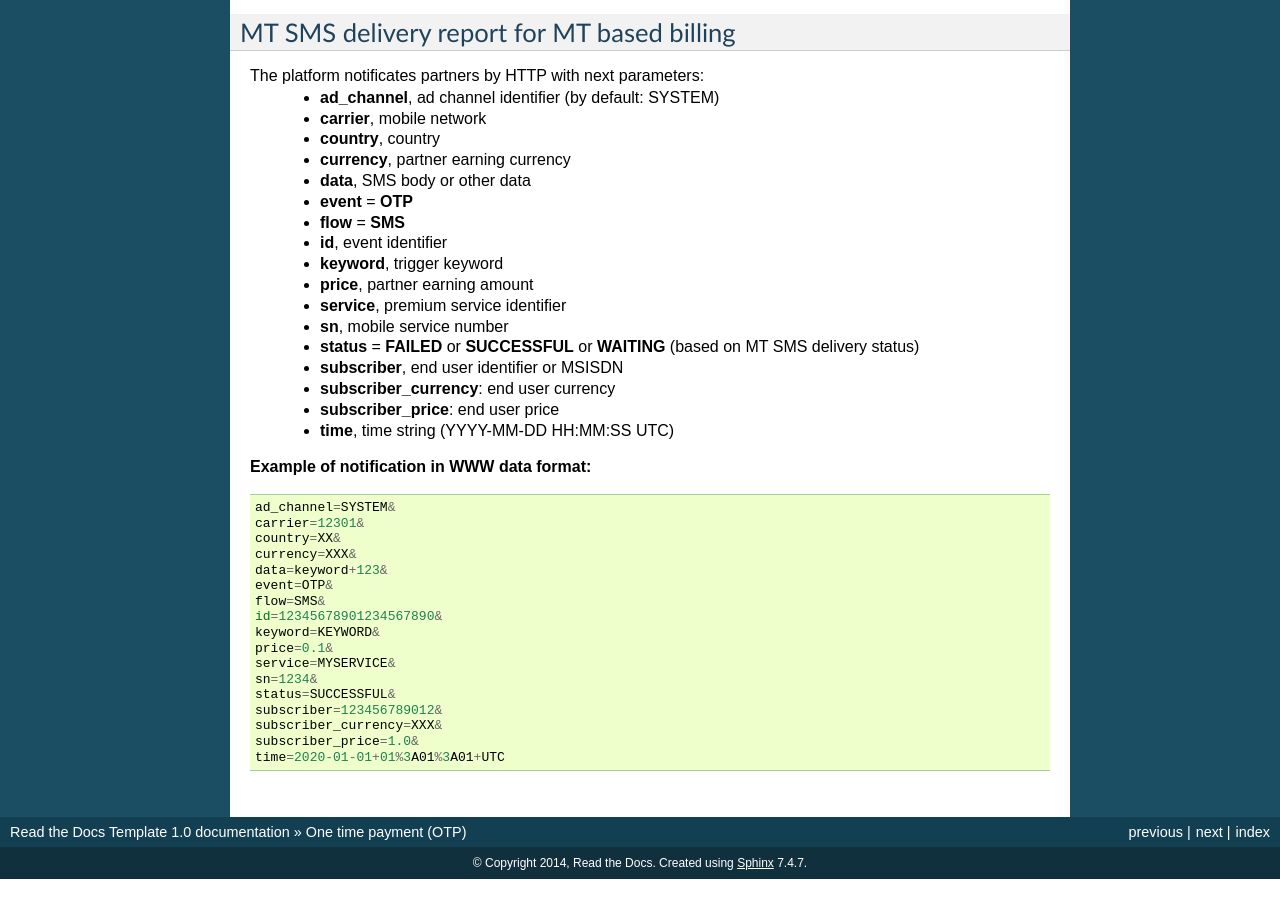
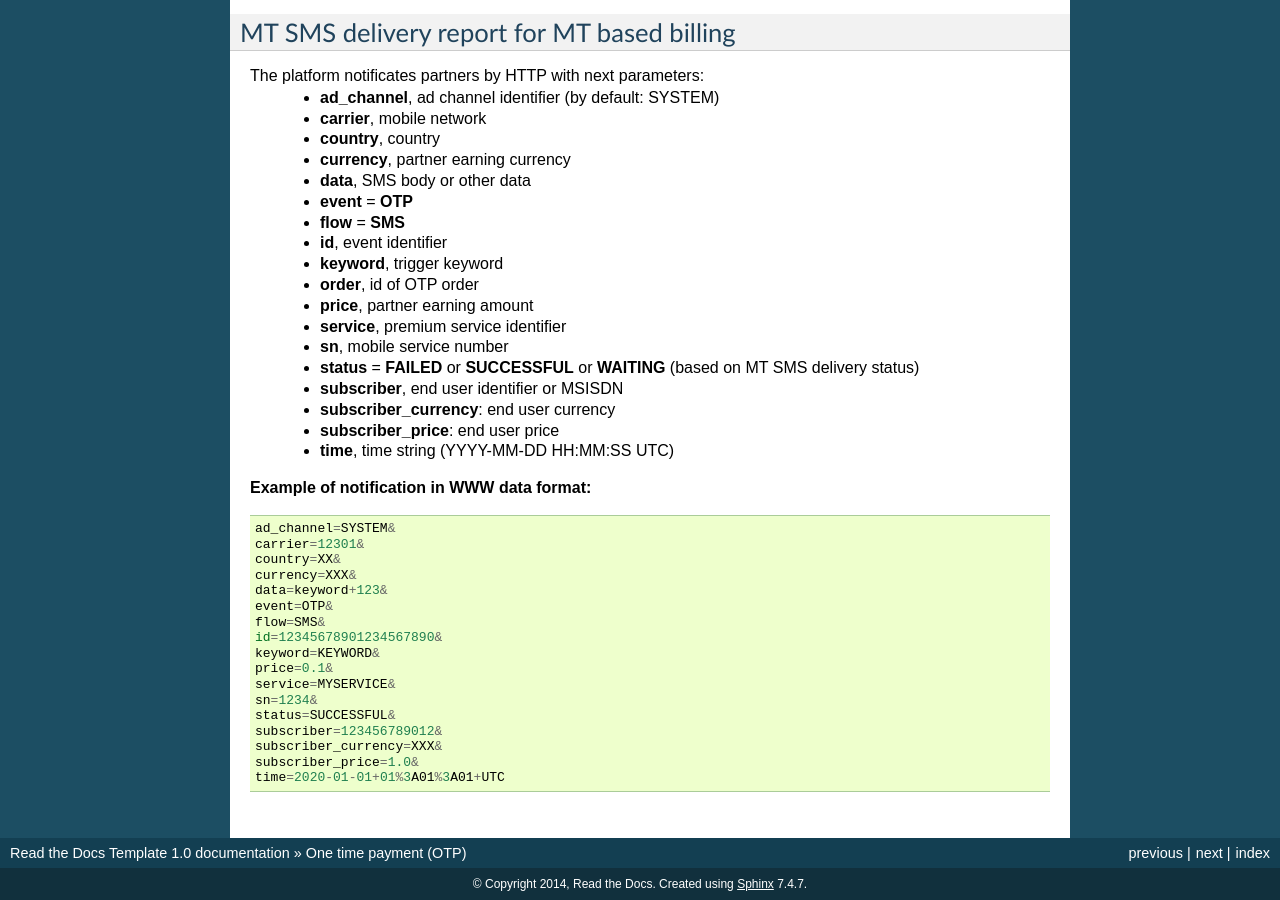
Before and after one commit to megasyst/lab, a Sphinx documentation site: the page built from docs/3_one_time_payment.rst, in a window 1280 px wide and 900 px high, scrolled down 896 px. Built offline with Sphinx 7.4.7, drawn with Linux system fonts in a browser that asks for light colours; before the commit the page ends 1775 px from its top, so only the background shows below that.

Commit message:
Update 3_one_time_payment.rst

```diff
--- a/docs/3_one_time_payment.rst
+++ b/docs/3_one_time_payment.rst
@@ -60,6 +60,7 @@ The platform notificates partners by HTTP with next parameters:
   * **flow** = **SMS**
   * **id**, event identifier
   * **keyword**, trigger keyword
+  * **order**, id of OTP order
   * **price**, partner earning amount
   * **service**, premium service identifier
   * **sn**, mobile service number
```
